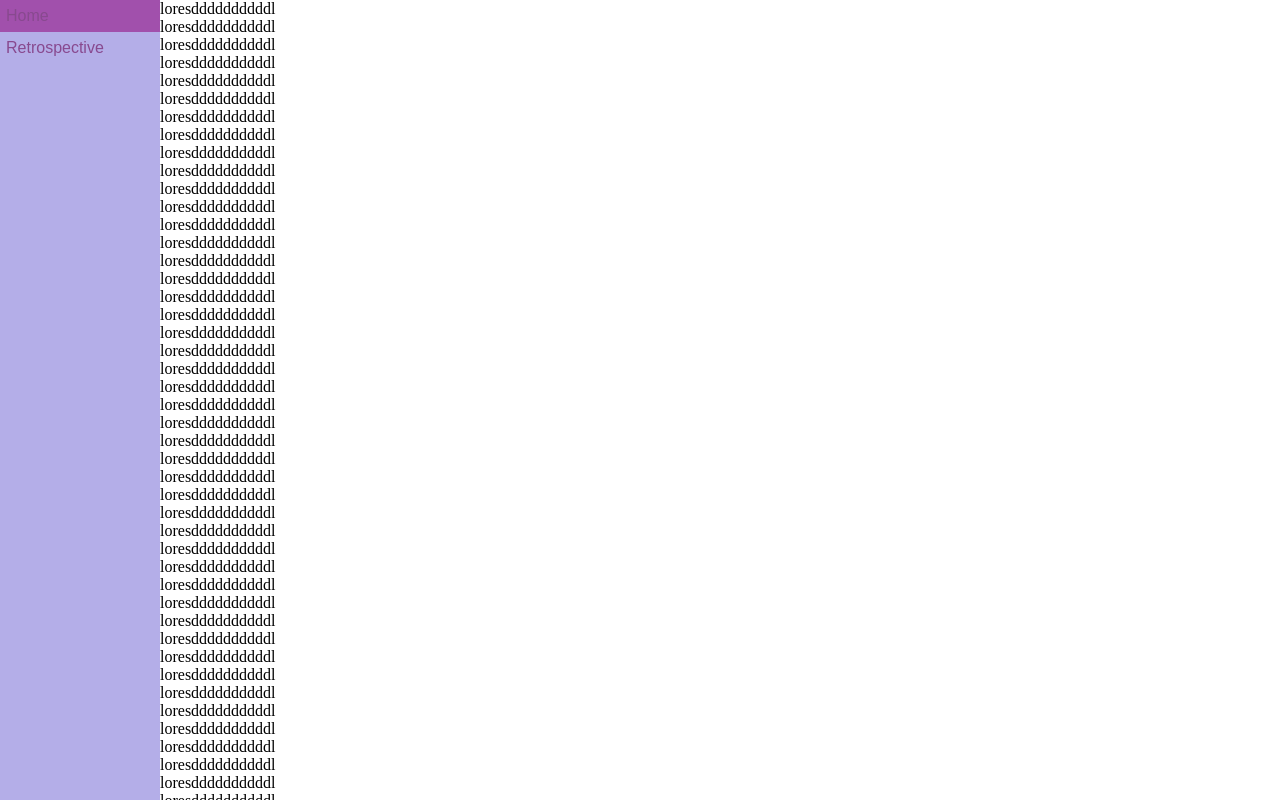
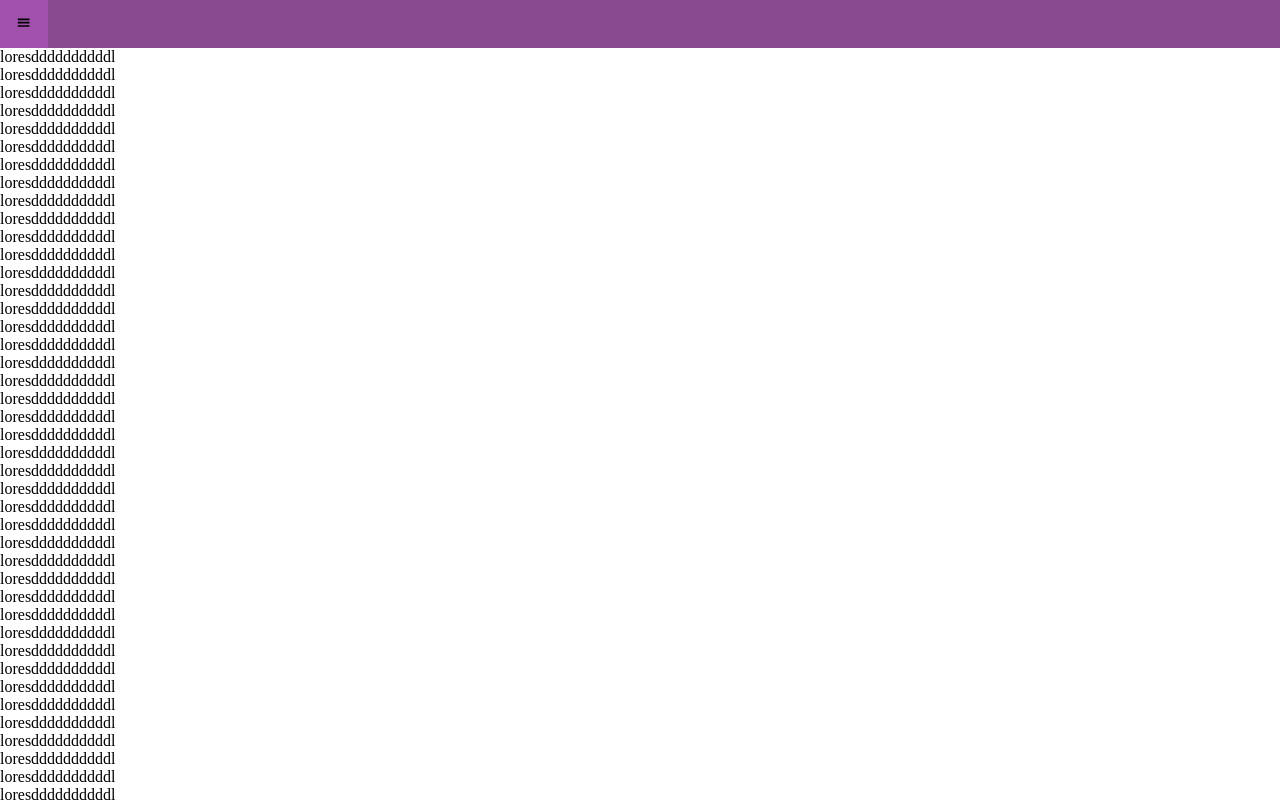
Before and after one commit to Dmytrych/retrospective, a React (Create React App) app: page / in a window 1280 px wide. Shown: the top 800 px of the page. Built offline with nearby package versions, Linux system fonts and the light colour scheme.

Commit message:
Added left menu toggling and made little changes to styles

```diff
--- a/package.json
+++ b/package.json
@@ -8,6 +8,7 @@
     "@testing-library/user-event": "^13.5.0",
     "react": "^17.0.2",
     "react-dom": "^17.0.2",
+    "react-icons": "^4.3.1",
     "react-router-dom": "^6.2.2",
     "react-scripts": "5.0.0",
     "web-vitals": "^2.1.4"
--- a/src/App.js
+++ b/src/App.js
@@ -1,17 +1,22 @@
 import { Routes, Route } from "react-router-dom";
-import Navbar from "./components/navbar/Navbar";
+import Navbar from "./components/Navbar";
 import { ThemeProvider } from "./contexts/ThemeContext";
 import Home from "./pages/Home";
 import WrapperPage from "./pages/WrapperPage";
+import Header from "./components/Header";
 import "./App.css"
+import { useContext, useState } from "react";
 
 function App() {
+  const [ menuVisible, setMenuVisible] = useState(false)
+
   return (
     <>
       <ThemeProvider>
         <WrapperPage>
+          <Header openMenu={() => setMenuVisible(!menuVisible)}/>
           <div className="display-flex flex-row">
-            <Navbar/>
+            {menuVisible ? <Navbar/> : <></>}
             <Routes>
               <Route path="/" element={<Home />} />
             </Routes>
--- /dev/null
+++ b/src/components/Header/index.css
@@ -0,0 +1,23 @@
+.header {
+    min-height: 3rem;
+    height: 5vh;
+    width: 100%;
+    background-color: var(--global-color-primary);
+}
+
+.hamburger-menu {
+    min-height: 3rem;
+    min-width: 3rem;
+    height: 5vh;
+    width: 5vh;
+    background-color: transparent;
+    border: none;
+}
+
+.hamburger-menu:active {
+    background-color: var(--global-color-primary-highlight);
+}
+
+.hamburger-menu:hover {
+    background-color: var(--global-color-primary-highlight);
+}
--- /dev/null
+++ b/src/components/Header/index.js
@@ -0,0 +1,10 @@
+import { GiHamburgerMenu } from "react-icons/gi"
+import "./index.css"
+
+export default function Header({openMenu}) {
+    return <div className="header">
+        <button className="hamburger-menu" onClick={() => openMenu()}>
+            <GiHamburgerMenu className="square-header-item"/>
+        </button>
+    </div>
+}
--- a/src/components/navbar/Navbar.css
+++ b/src/components/Navbar/index.css
@@ -1,6 +1,9 @@
 .navbar {
-    --navbar-background-color: #B4AEE8;
     background-color: var(--navbar-background-color);
+}
+
+.navbar-hidden {
+    visibility: hidden;
 }
 
 .menu-left {
@@ -8,7 +11,7 @@
     right: 0;
     margin-left: 0;
     margin-right: 0;
-    min-width: 10em;
+    min-width: 20em;
 }
 
 .maximize-width {
--- a/src/components/navbar/Navbar.js
+++ b/src/components/Navbar/index.js
@@ -1,8 +1,8 @@
 import NavLink from '../NavLink';
-import './Navbar.css';
+import './index.css';
 
 export default function Navbar() {
-    return <div className='navbar menu-left'>
+    return <div className={"menu-left navbar"} >
         <div className='display-flex flex-column'>
             <div>
                 <NavLink className="maximize-width" text="Home" href=""/>
--- a/src/styles/colors.css
+++ b/src/styles/colors.css
@@ -9,5 +9,6 @@
     --global-color-warning: #e28413;
     --global-color-danger: #ff6542;
 
-    --navbar-text-color: #88498f;
+    --navbar-text-color: #f19ce3;
+    --navbar-background-color: #95509c;
 }
```
Also changed, not shown: 1 other file (tests, documents, lock files or other folders).
